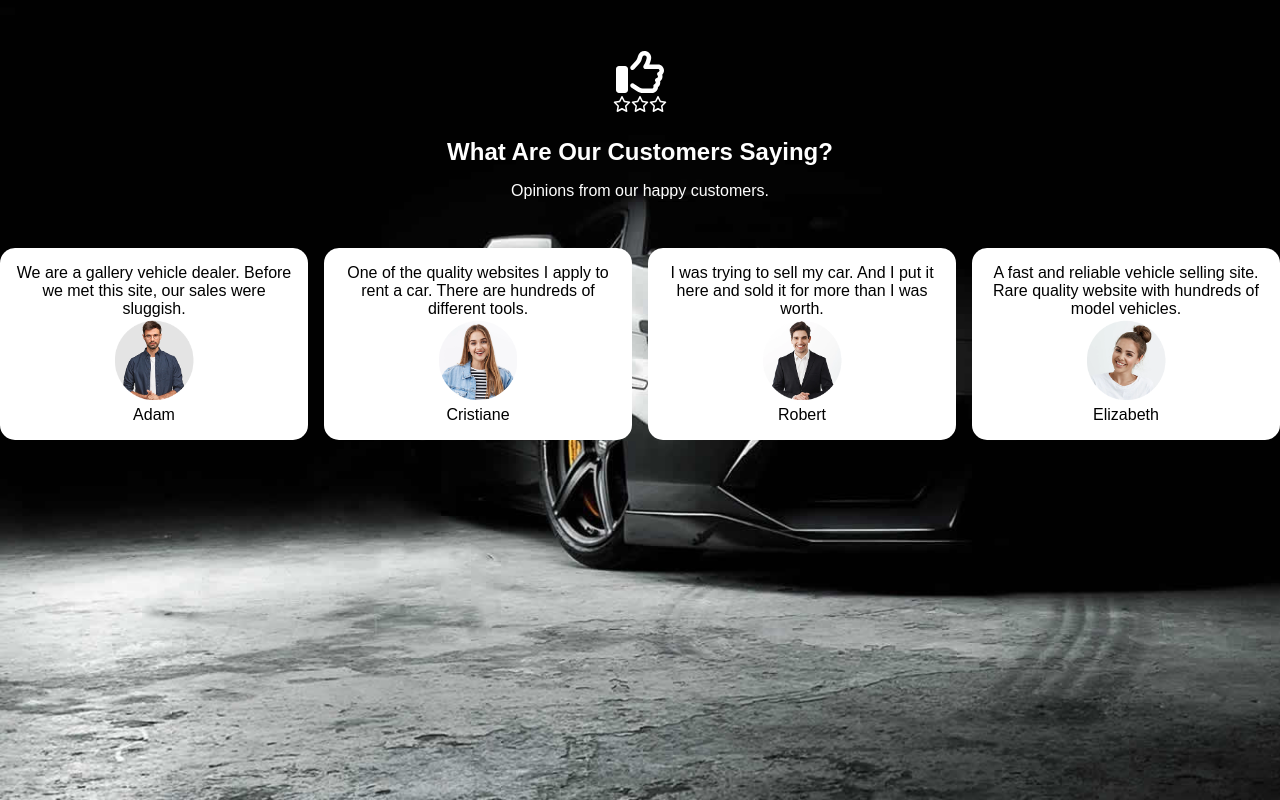
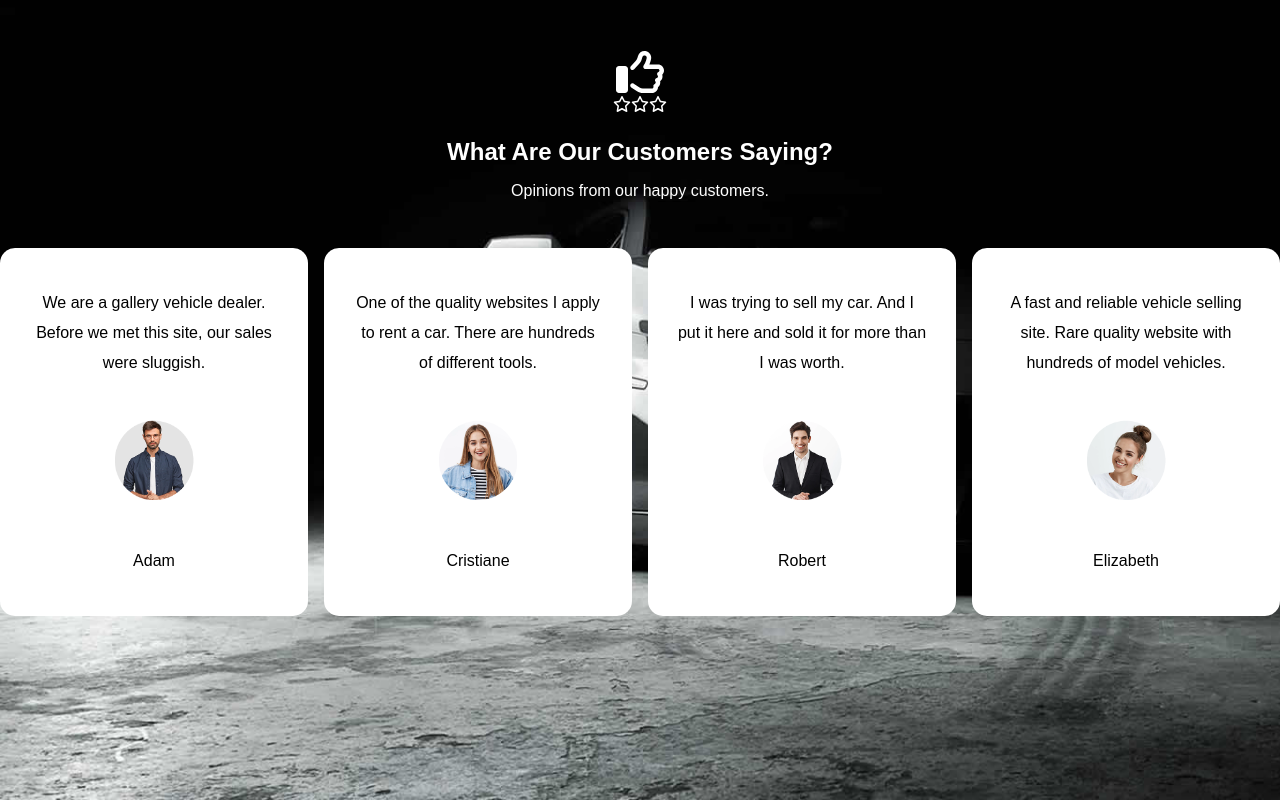
Before and after one commit to Giovanni-Palmitessa/proj-html-vuejs, a Vue app: page / in a window 1280 px wide. Shown: the part 2799-3599 px from the top of the page. Built offline with nearby package versions, Linux system fonts and the light colour scheme.

Commit message:
add style to card customer

```diff
--- a/src/components/CustomersCard.vue
+++ b/src/components/CustomersCard.vue
@@ -25,6 +25,14 @@ export default {
   border-radius: 15px;
   img {
     width: 30%;
+    margin: 1rem 0;
+  }
+  p {
+    margin: 1.5rem 0;
+    max-width: 250px;
+    margin-inline: auto;
+    line-height: 30px;
+    font-weight: 100;
   }
 }
 </style>
```
